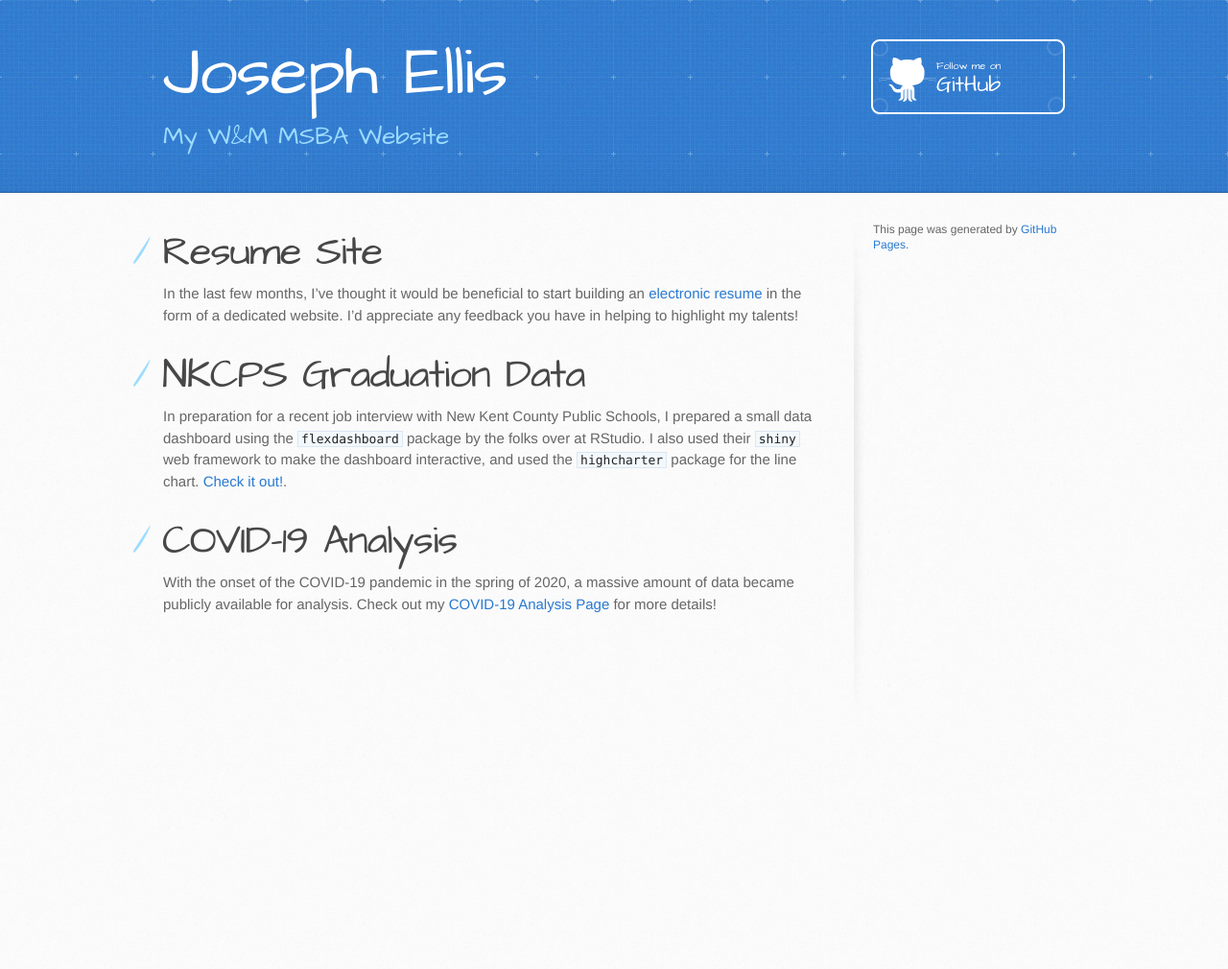
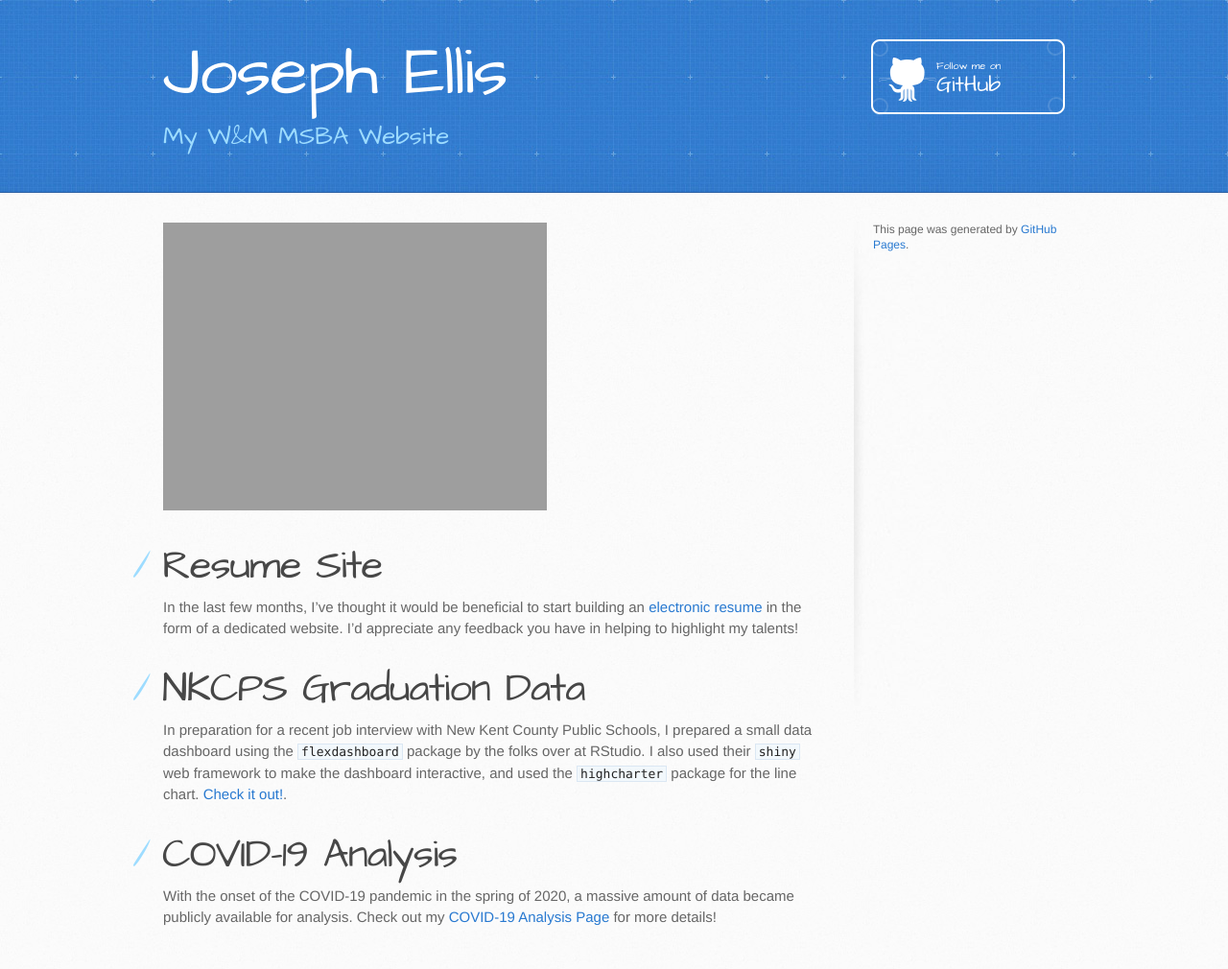
Before and after one commit to jsellis-wm/jsellis-wm.github.io, a Jekyll site: the page built from index.md, in a window 1280 px wide. Shown: the whole page at 96% size. Built offline with Jekyll 4.4.1, drawn with Linux system fonts in a browser that asks for light colours; our own code applies the rules of GitHub Pages for plain Markdown files; before the commit the page ends 900 px from its top, so only the background shows below that.

Commit message:
Update index.md

```diff
--- a/index.md
+++ b/index.md
@@ -1,6 +1,8 @@
 ---
 layout: default
 ---
+
+![My picture](assets/images/joe (1 of 3).jpg)
 
 # Resume Site
 In the last few months, I've thought it would be beneficial to start building an [electronic resume](https://joseph-ellis.com){:target="_blank"} in the form of a dedicated website. I'd appreciate any feedback you have in helping to highlight my talents!
```
